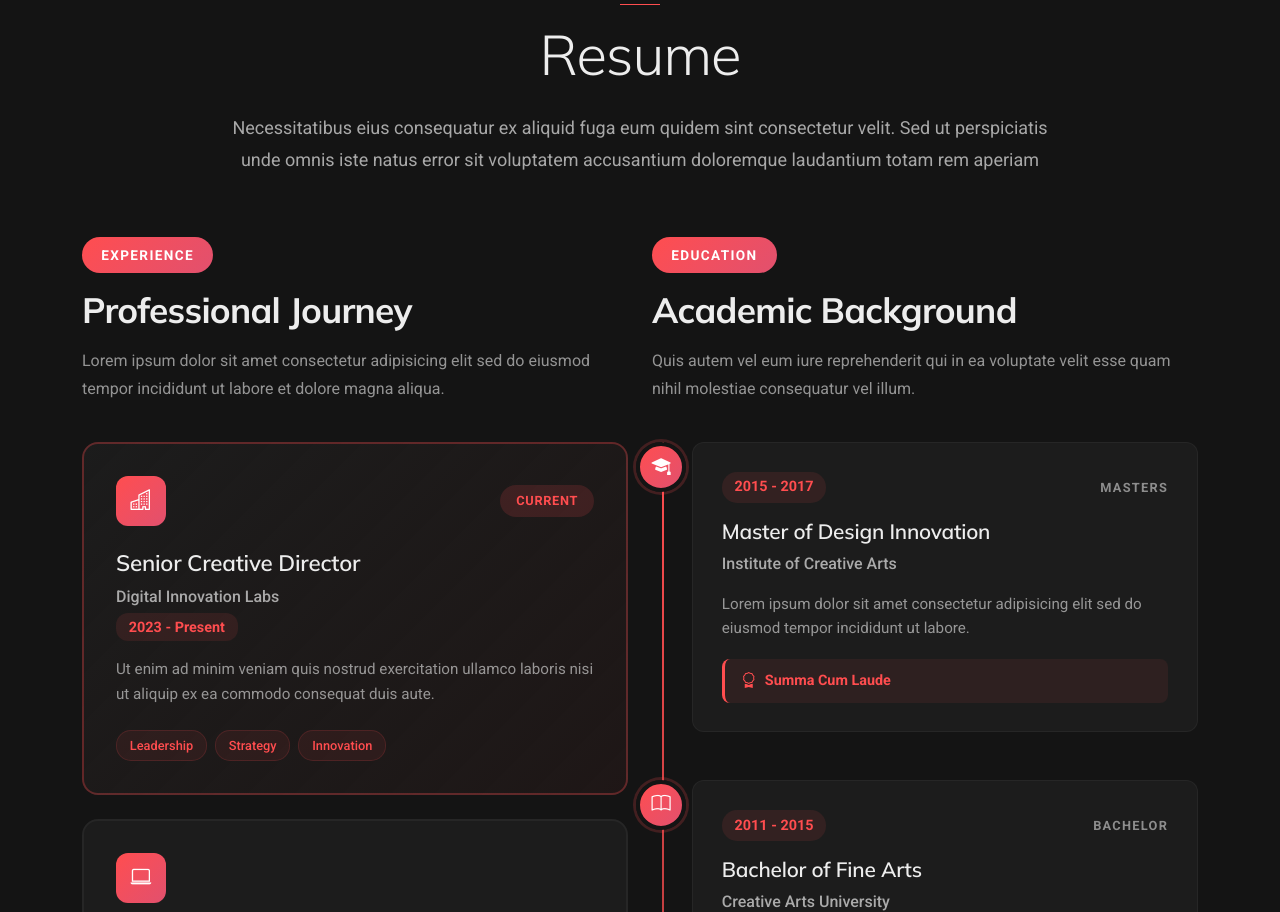
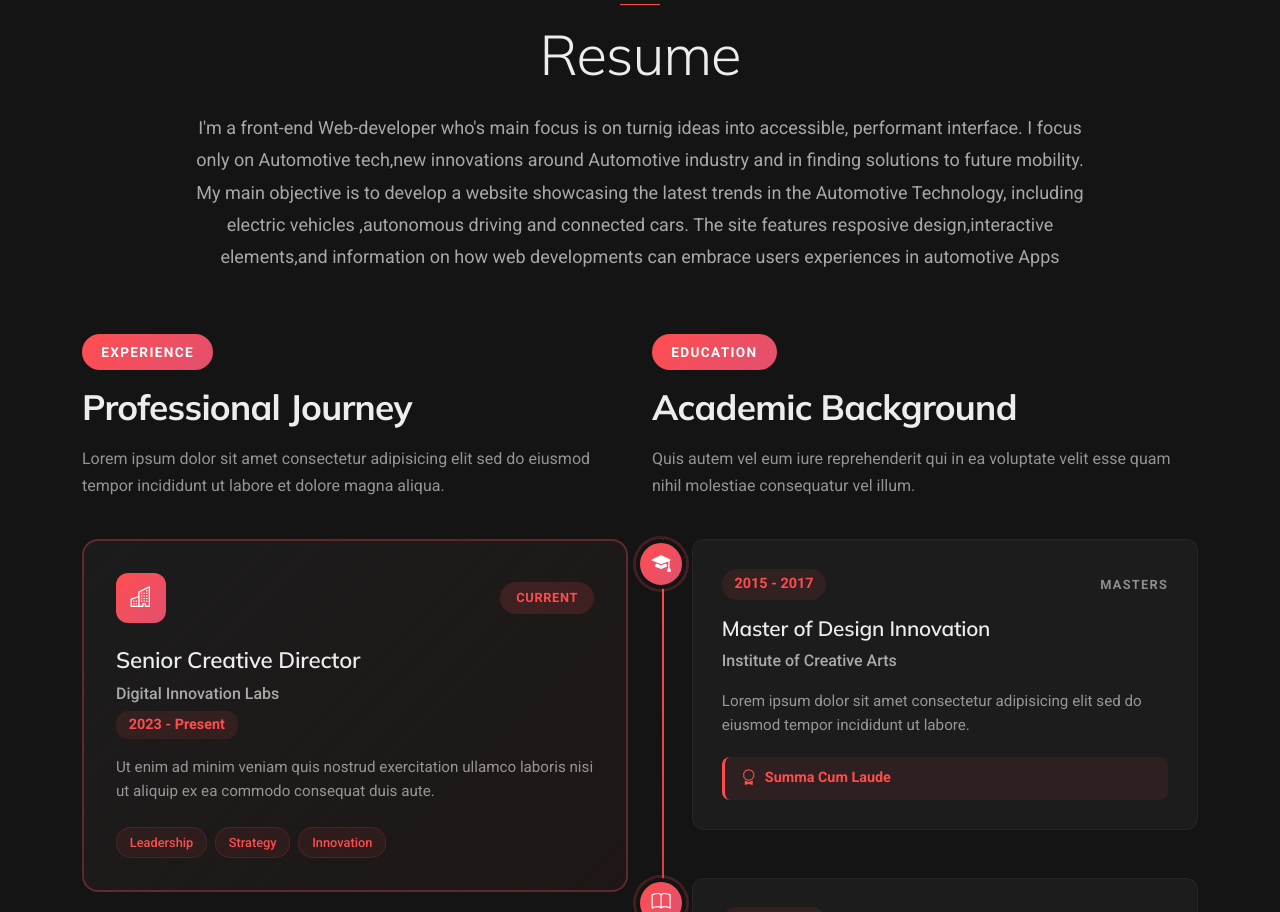
Before and after one commit to Tonny309/Merlin-Class-Collaboration-Project, a plain HTML site: page index.html in a window 1280 px wide. Shown: the part 2450-3362 px from the top of the page. Drawn offline with Linux system fonts and the light colour scheme.

Commit message:
updated services

```diff
--- a/index.html
+++ b/index.html
@@ -296,7 +296,9 @@
       <div class="container section-title" data-aos="fade-up">
         <span class="subtitle">Resume</span>
         <h2>Resume</h2>
-        <p>Necessitatibus eius consequatur ex aliquid fuga eum quidem sint consectetur velit. Sed ut perspiciatis unde omnis iste natus error sit voluptatem accusantium doloremque laudantium totam rem aperiam</p>
+        <p>I'm a front-end Web-developer who's main focus is on turnig ideas into accessible, performant interface. I focus only on Automotive tech,new innovations around Automotive industry and in finding solutions to future mobility.
+
+My main objective is to develop a website showcasing the latest trends in the Automotive Technology, including electric vehicles ,autonomous driving and connected cars. The site features resposive design,interactive elements,and information on how web developments can embrace users experiences in automotive Apps</p>
       </div><!-- End Section Title -->
 
       <div class="container" data-aos="fade-up" data-aos-delay="100">
```
